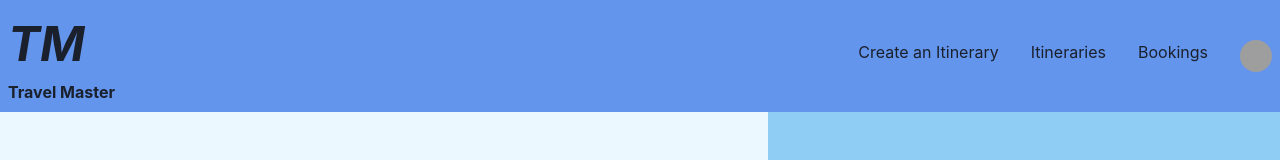
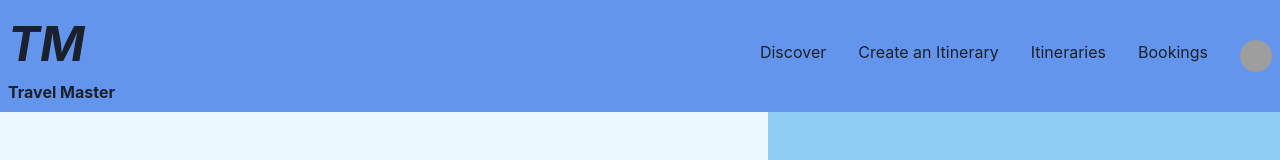
Before and after one commit to chen1ting/TravelMaster, a React (Create React App) app in the folder frontend/: page / in a window 1280 px wide. Shown: the top 160 px of the page. Built offline with nearby package versions, Linux system fonts and the light colour scheme; grey boxes are pictures that could not be loaded.

Commit message:
change 2

```diff
--- a/frontend/src/App.js
+++ b/frontend/src/App.js
@@ -9,6 +9,7 @@ import {
 } from "react-router-dom";
 import SignIn from './Components/SignIn';
 import SignUp from "./Components/SignUp";
+import Discover from "./Components/Discover";
 
 
 function App() {
@@ -18,7 +19,11 @@ function App() {
                 <NavBar/>
                 <Routes>
                     <Route
-                        path="SignUp"
+                        path="discover"
+                        element={<Discover/>}
+                    />
+                    <Route
+                        path="signup"
                         element={<SignUp/>}
                     />
                     <Route
--- a/frontend/src/Components/NavBar.js
+++ b/frontend/src/Components/NavBar.js
@@ -56,7 +56,8 @@ const Header = (props) => {
             >
                 <Flex
                 >
-                    <MenuItem to="/">Create an Itinerary</MenuItem>
+                    <MenuItem to="/discover">Discover</MenuItem>
+                    <MenuItem to="/createitinery">Create an Itinerary</MenuItem>
                     <MenuItem to="/itineraries">Itineraries</MenuItem>
                     <MenuItem to="/bookings">Bookings</MenuItem>
                     <Flex alignItems={'center'}>
@@ -75,8 +76,8 @@ const Header = (props) => {
                                 />
                             </MenuButton>
                             <MenuList justify="center">
-                                <MenuItem>Log In</MenuItem>
-                                <MenuItem to="/SignUp">Sign Up</MenuItem>
+                                <MenuItem>Profile</MenuItem>
+                                <MenuItem>Log Out</MenuItem>
                             </MenuList>
                         </Menu>
                     </Flex>
--- a/frontend/src/Components/SignIn.js
+++ b/frontend/src/Components/SignIn.js
@@ -92,7 +92,7 @@ const SignIn = () => {
                             <Button w={fields_width} m={4} type="submit" onClick={onSubmit} bg="teal">
                                 <font size={5} color={'white'}>Log In</font>
                             </Button>
-                            <Button as="a" href= "SignUp" w={fields_width} m={20} type="submit" bg="teal.50">
+                            <Button as="a" href= "signup" w={fields_width} m={20} type="submit" bg="teal.50">
                                 <font size={3} color={'teal'}>Don't have an account? Sign Up Here</font>
                             </Button>
 
```
Also changed, not shown: frontend/src/Components/Discover.js (added).
